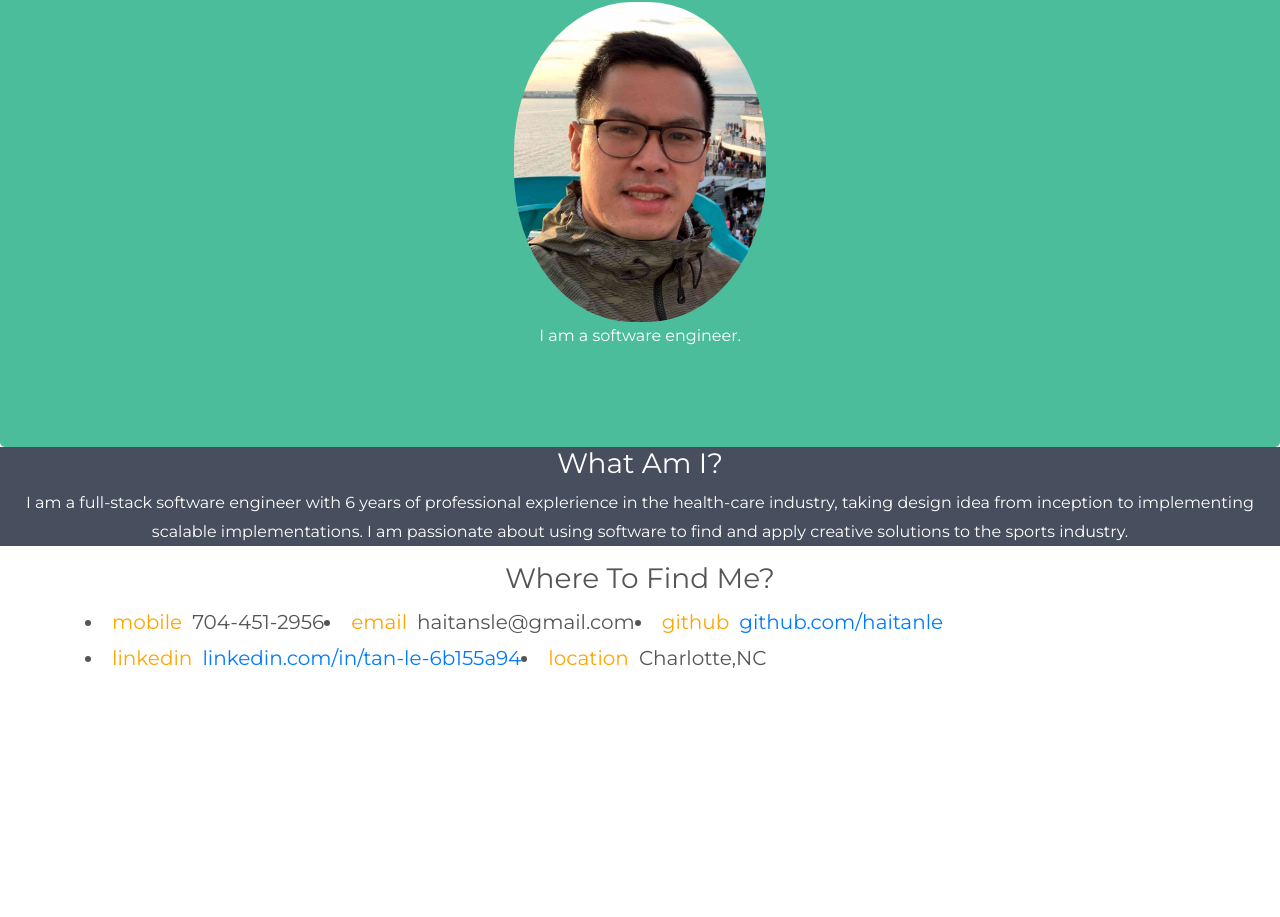
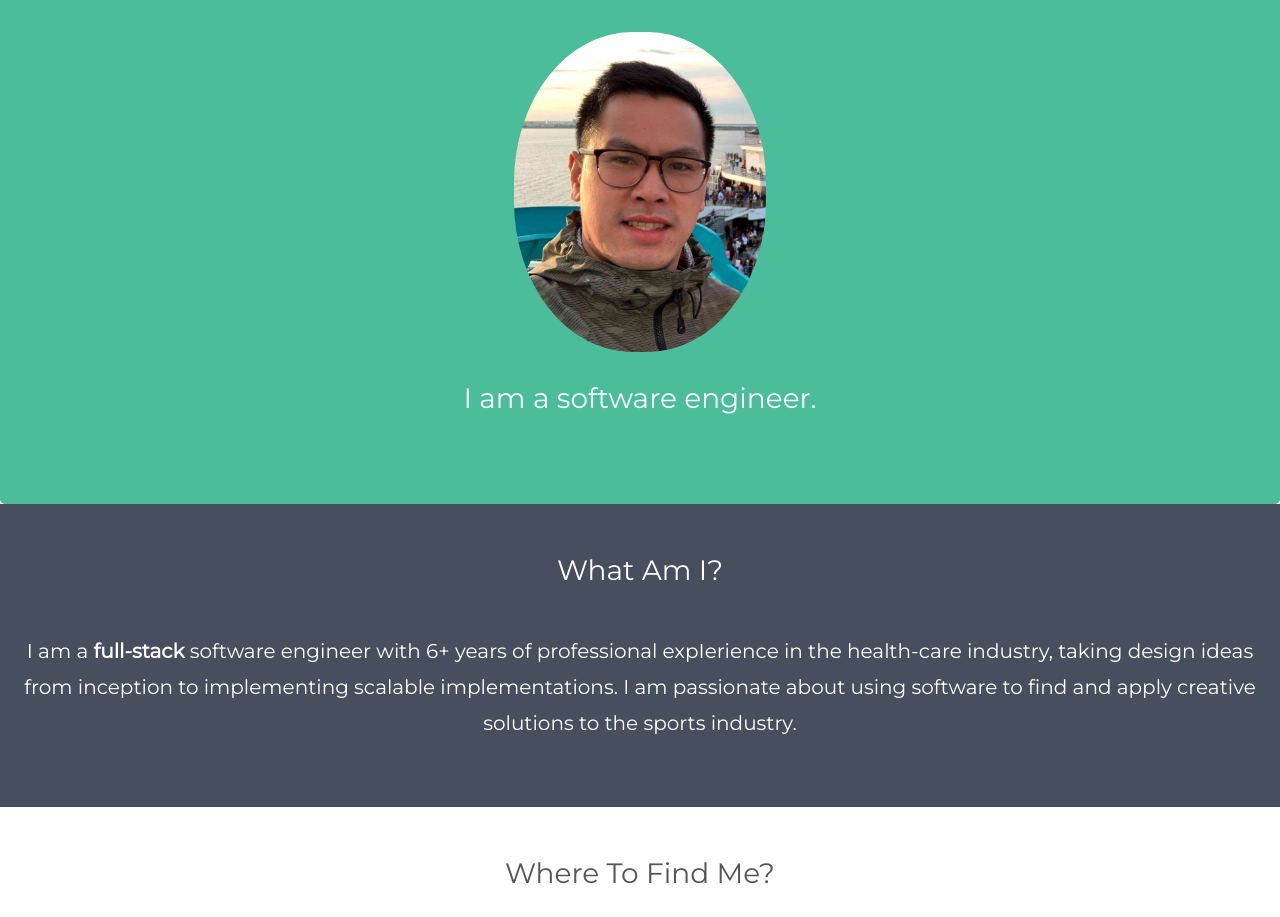
Before and after one commit to haitanle/haitanle.github.io, a plain HTML site: page index.html in a window 1280 px wide. Shown: the part 228-1145 px from the top of the page. Before the commit the page ends 904 px from the top, so only its background shows below. Drawn offline with nearby package versions, Linux system fonts and the light colour scheme.

Commit message:
add contact page and layout complete

```diff
--- a/index.html
+++ b/index.html
@@ -40,17 +40,17 @@
 <div class="jumbotron bio text-center">
   <h2>Who Am I?</h2>
   <img src="biopic.jpg" alt="a picture of Tan Le">
-  <p>I am a software engineer.</p>
+  <h3>I am a software engineer.</h3>
 </div>
 
 <div class="container-fluid description text-center">
   <h3>What Am I?</h3>
-  <p>I am a full-stack software engineer with 6 years of professional expIerience in the health-care industry, taking design idea from inception to implementing scalable implementations. I am passionate about using software to find and apply creative solutions to the sports industry.</p>
+  <p>I am a <b>full-stack</b> software engineer with 6+ years of professional expIerience in the health-care industry, taking design ideas from inception to implementing scalable implementations. I am passionate about using software to find and apply creative solutions to the sports industry.</p>
 </div>
 
 <footer class="container-fluid contact text-center">
   <h3>Where To Find Me?</h3>
-  <div class="container"><li class="flex-item"><span class="orange-text">mobile</span><span class="white-text">704-451-2956</span></li><li class="flex-item"><span class="orange-text">email</span><span class="white-text">haitansle@gmail.com</span></li><li class="flex-item"><span class="orange-text">github</span><span class="white-text"><a href="https://www.github.com/haitanle">github.com/haitanle</a></span></li><li class="flex-item"><span class="orange-text">linkedin</span><span class="white-text"><a href="https://www.linkedin.com/in/tan-le-6b155a94">linkedin.com/in/tan-le-6b155a94</a></span></li><li class="flex-item"><span class="orange-text">location</span><span class="white-text">Charlotte,NC</span></li></div>
+  <div class="container"><li><span class="orange-text">mobile</span><span class="white-text">704-451-2956</span></li><li><span class="orange-text">email</span><span class="white-text">haitansle@gmail.com</span></li><li><span class="orange-text">github</span><span class="white-text"><a href="https://www.github.com/haitanle">github.com/haitanle</a></span></li><li><span class="orange-text">linkedin</span><span class="white-text"><a href="https://www.linkedin.com/in/tan-le-6b155a94">linkedin.com/in/tan-le-6b155a94</a></span></li><li><span class="orange-text">location</span><span class="white-text">Charlotte,NC</span></li></div>
 </footer>
 
 
--- a/style.css
+++ b/style.css
@@ -8,7 +8,7 @@ body {
   color: #f5f6f7;
 }
 
-p {font-size: 16px;}
+p {font-size: 20px;}
 
 .navbar {
 	padding-top: 30px;
@@ -26,16 +26,34 @@ p {font-size: 16px;}
 .bio img {
 	height: 320px;          /* Green */
 	border-radius: 47%;
+	margin: 30px;
 }
 
 .description {
 	background-color: #474e5d;   /*Dark Blue */
 	color: #ffffff;
+	padding-top: 50px;
+    padding-bottom: 50px;
+}
+
+.description h3 {
+	margin-bottom: 45px;
 }
 
 .contact {
 	background-color: #ffffff; /* White */
     color: #555555;
+    padding-top: 50px;
+    padding-bottom: 70px;
+}
+
+.contact h3 {
+	margin-bottom: 30px;
+}
+
+.contact .container li {
+	list-style-type: none;
+	margin-right: 20px;
 }
 
 .orange-text {
@@ -43,7 +61,12 @@ p {font-size: 16px;}
 	margin-right: 10px;
 }
 
+.white-text a {
+	color: #555555
+}
+
 footer .container {
 	display: flex;
 	flex-wrap: wrap;
+	justify-content: center;
 }
```
